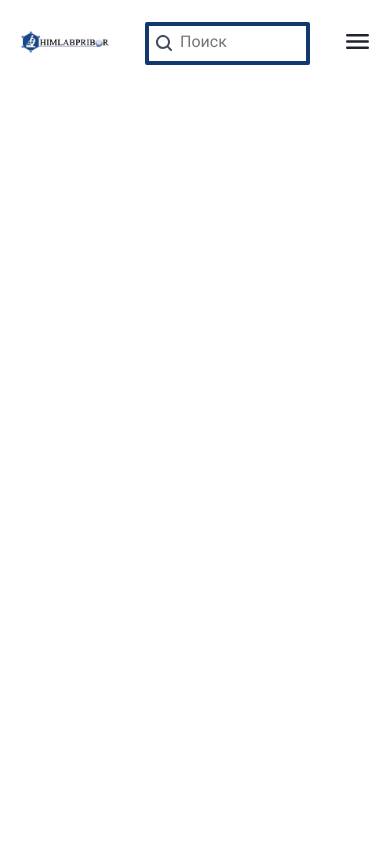
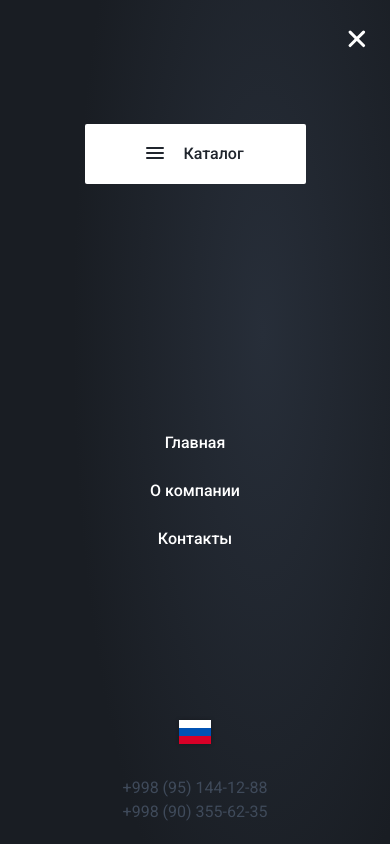
Before and after one commit to Anvarmirzo/himLabPribor, a website: page himlabpribor/index.html in a window 390 px wide. Both pictures are taken after a click on the button 357 px from the left and 43 px from the top of the page. Drawn offline with Linux system fonts and the light colour scheme.

Commit message:
first nav completed

```diff
--- a/himlabpribor/index.html
+++ b/himlabpribor/index.html
@@ -31,9 +31,9 @@
                 <button class="col-md-1 col-2 main-burger"><picture><source srcset="img/dark-burger.svg" type="image/webp"><img src="img/dark-burger.svg" alt="open menu"></picture></button>
             </div>
             <div class="navigation-links row justify-content-between">
-                <div class="col-lg-3">
+                <div class="col-lg-3 cat-burger-position">
                     <button class="navigation-cats-btn">
-                        <picture><source srcset="./img/burger-icon.svg" type="image/webp"><img src="./img/burger-icon.svg" alt="open categories"></picture>
+                        <span class="burger-icon"></span>
                         Каталог
                     </button>
                 </div>
@@ -43,7 +43,7 @@
                     <li><a href="##">Контакты</a></li>
                 </ul>
                 <div class="col-xl-2 col-lg-3 lang-btn-wrapper">
-                    <button class="lang-btn">
+                    <button class="lang-btn sm-lang-btn">
                         <picture><source srcset="img/RUS.svg" type="image/webp"><img src="img/RUS.svg" alt="change language to RU"></picture>
                     </button>
                     <ul class="navigation-phones navigation-phones-sm">
--- a/himlabpribor/js/script.js
+++ b/himlabpribor/js/script.js
@@ -1,3 +1,4 @@
+'use strict';
 /* function testWebP(callback) {
 
 var webP = new Image();
@@ -15,4 +16,21 @@ document.querySelector('body').classList.add('webp');
 document.querySelector('body').classList.add('no-webp');
 }
 });*/
-"use strict";
+
+function openNav() {
+  var openBurgerBtn = document.querySelector('.main-burger');
+  openBurgerBtn.addEventListener('click', function () {
+    var changeImg = document.querySelector('.main-burger source');
+    var nav = document.querySelector('.navigation-links');
+
+    if (changeImg.srcset == 'img/close-icon.svg') {
+      changeImg.srcset = 'img/dark-burger.svg';
+    } else {
+      changeImg.srcset = 'img/close-icon.svg';
+    }
+
+    nav.classList.toggle('show-nav');
+  });
+}
+
+openNav();
--- /dev/null
+++ b/src/js/nav-events.js
@@ -0,0 +1,14 @@
+function openNav() {
+    const openBurgerBtn = document.querySelector('.main-burger');
+    openBurgerBtn.addEventListener('click', function () {
+        const changeImg = document.querySelector('.main-burger source');
+        const nav = document.querySelector('.navigation-links');
+        if (changeImg.srcset == 'img/close-icon.svg') {
+            changeImg.srcset = 'img/dark-burger.svg';
+        } else {
+            changeImg.srcset = 'img/close-icon.svg';
+        }
+        nav.classList.toggle('show-nav');
+    });
+}
+openNav();
--- a/src/js/script.js
+++ b/src/js/script.js
@@ -1 +1,3 @@
+'use strict';
 @@include('check-webp.js')
+@@include('nav-events.js')
--- /dev/null
+++ b/src/scss/_icons.scss
@@ -0,0 +1,6 @@
+.burger-icon {
+    display: inline-block;
+    width: 18px;
+    height: 12px;
+    background-image: url('../img/burger-icon.svg');
+}
--- a/src/scss/_navigation.scss
+++ b/src/scss/_navigation.scss
@@ -50,6 +50,14 @@
             padding-bottom: 18px;
             width: 100%;
 
+            @include block_991 {
+                width: 221px;
+                border-width: 0;
+                background-image: none;
+                color: #20252D;
+                background-color: #FFFFFF;
+            }
+
             img {
                 margin-right: 12px;
             }
@@ -60,12 +68,42 @@
         margin-top: 17px;
 
         @include block_991 {
-            display: none;
+            margin: 0;
+            display: flex;
+            flex-direction: column;
+            justify-content: space-around;
+            align-items: center;
+            background-image: radial-gradient(48.83% 78.14% at 67.46% 39.56%, #272E39 0%, #191D23 100%);
+            position: fixed;
+            width: 100%;
+            height: 100%;
+            top: 0;
+            left: 0;
+            opacity: 0;
+            visibility: hidden;
+        }
+
+        &.show-nav {
+            opacity: 1;
+            visibility: visible;
+        }
+
+        .burger-icon {
+            margin-right: 15px;
+
+            @include block_991 {
+                background-image: url('../img/dark-burger.svg');
+            }
         }
 
         &-menu {
             display: flex;
             align-items: center;
+
+            @include block_991 {
+                flex-direction: column;
+                margin-bottom: 20vh;
+            }
 
             li {
                 margin-right: 60px;
@@ -74,12 +112,26 @@
                     margin-right: 30px;
                 }
 
+                @include block_991 {
+                    margin-right: 0px;
+                    margin-bottom: 24px;
+
+                    &:last-child {
+                        margin-bottom: 0;
+                    }
+                }
+
                 a {
                     position: relative;
                     font-weight: 500;
                     font-size: 16px;
                     line-height: 150%;
                     color: #3F4A5A;
+
+                    @include block_991 {
+                        font-size: 16px;
+                        color: #FFFFFF;
+                    }
 
                     &:hover {
                         &::before {
@@ -136,6 +188,7 @@
         @include block_480 {
             padding: 10px 10px 10px 31px;
             font-size: 13px;
+            border-width: 2px;
         }
 
         &::placeholder {
@@ -153,10 +206,19 @@
 
     &-wrapper {
         @include block_991 {
+            position: absolute;
+            bottom: 20px;
             display: flex;
             justify-content: center;
+            flex-direction: column;
             align-items: center;
         }
+    }
+}
+
+.sm-lang-btn {
+    @include block_991 {
+        margin-bottom: 24px;
     }
 }
 
@@ -167,6 +229,11 @@
     border-width: 0;
     background-color: transparent;
     max-width: 100%;
+    z-index: 2;
+
+    &:focus {
+        outline: none;
+    }
 
     img {
         height: 23px;
@@ -181,3 +248,11 @@
         display: block;
     }
 }
+
+.cat-burger-position {
+    @include block_991 {
+        display: flex;
+        justify-content: center;
+        align-items: center;
+    }
+}
--- a/src/scss/style.scss
+++ b/src/scss/style.scss
@@ -2,6 +2,7 @@
 @import '_base';
 @import '_mixins';
 @import '_custom-grid';
+@import '_icons';
 @import 'fonts';
 @import '_headings';
 @import '_paragraphs';
```
Also changed, not shown: src/_header.html (+3 -3 lines), himlabpribor/css/style.css, himlabpribor/css/style.min.css, himlabpribor/img/close-icon.svg (added), himlabpribor/img/closei-icon.svg (added), src/img/close-icon.svg (added), 1 other file.
